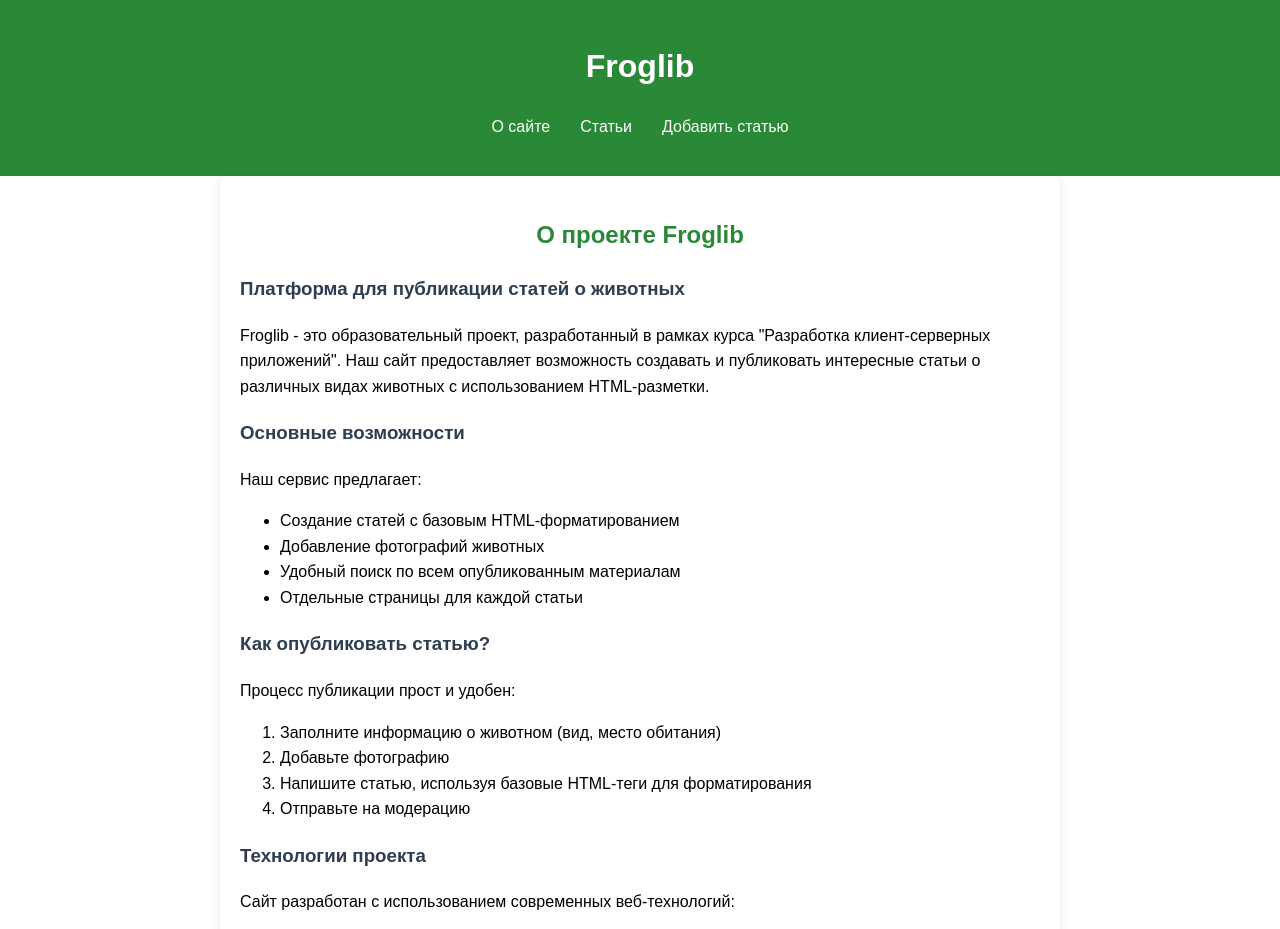
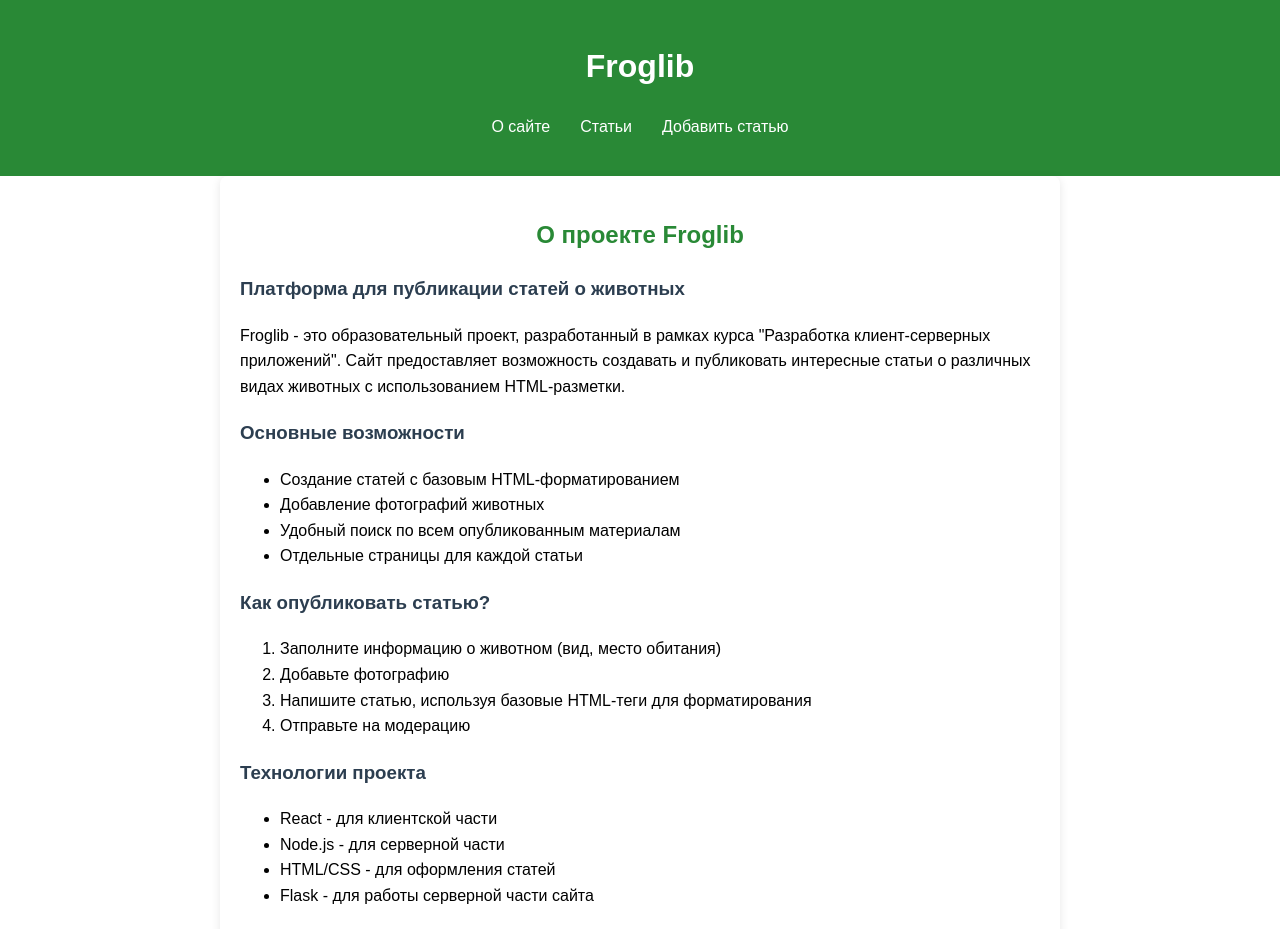
Before and after one commit to nexxy06/misis_rksp_froglib, a React (Create React App) app in the folder client/: page / in a window 1280 px wide. Shown: the top 929 px of the page. Built offline with nearby package versions, Linux system fonts and the light colour scheme.

Commit message:
rewrite about

```diff
--- a/client/src/components/About.js
+++ b/client/src/components/About.js
@@ -6,10 +6,9 @@ const About = () => {
       <div className="container">
         <h2>О проекте Froglib</h2>
         <h3>Платформа для публикации статей о животных</h3>
-        <p>Froglib - это образовательный проект, разработанный в рамках курса "Разработка клиент-серверных приложений". Наш сайт предоставляет возможность создавать и публиковать интересные статьи о различных видах животных с использованием HTML-разметки.</p>
+        <p>Froglib - это образовательный проект, разработанный в рамках курса "Разработка клиент-серверных приложений". Сайт предоставляет возможность создавать и публиковать интересные статьи о различных видах животных с использованием HTML-разметки.</p>
 
         <h3>Основные возможности</h3>
-        <p>Наш сервис предлагает:</p>
         <ul>
           <li>Создание статей с базовым HTML-форматированием</li>
           <li>Добавление фотографий животных</li>
@@ -18,7 +17,6 @@ const About = () => {
         </ul>
 
         <h3>Как опубликовать статью?</h3>
-        <p>Процесс публикации прост и удобен:</p>
         <ol>
           <li>Заполните информацию о животном (вид, место обитания)</li>
           <li>Добавьте фотографию</li>
@@ -27,7 +25,6 @@ const About = () => {
         </ol>
 
         <h3>Технологии проекта</h3>
-        <p>Сайт разработан с использованием современных веб-технологий:</p>
         <ul>
           <li>React - для клиентской части</li>
           <li>Node.js - для серверной части</li>
@@ -36,7 +33,7 @@ const About = () => {
         </ul>
 
         <p className="about-footer">
-          Присоединяйтесь к нашему сообществу и делитесь своими знаниями о животном мире!
+          Делитесь своими знаниями о животном мире!
         </p>
       </div>
     </div>
```
